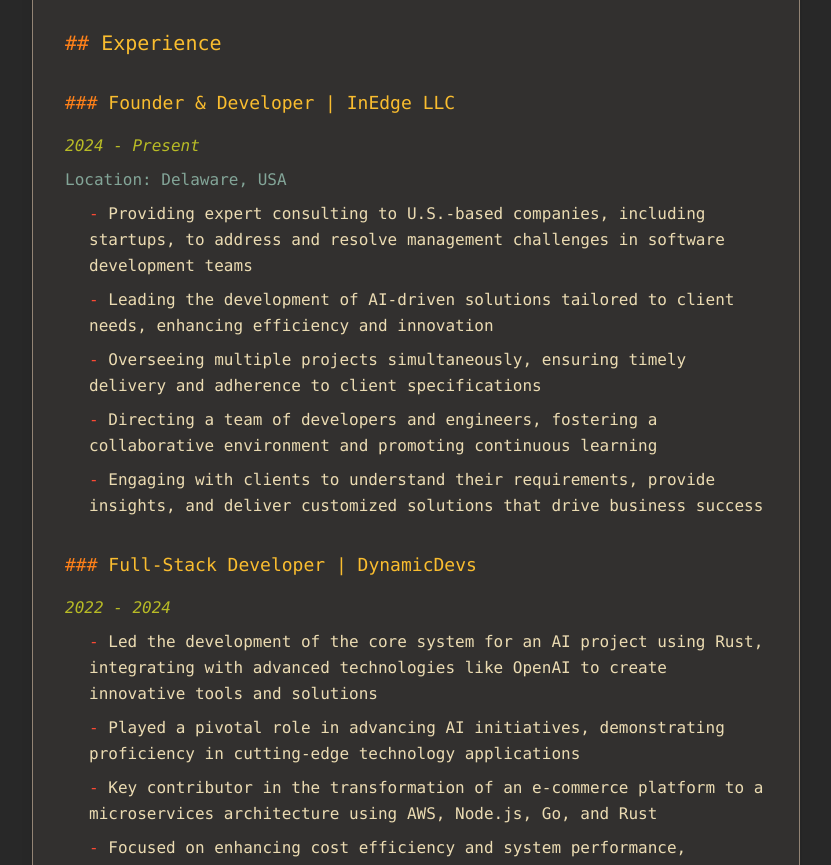
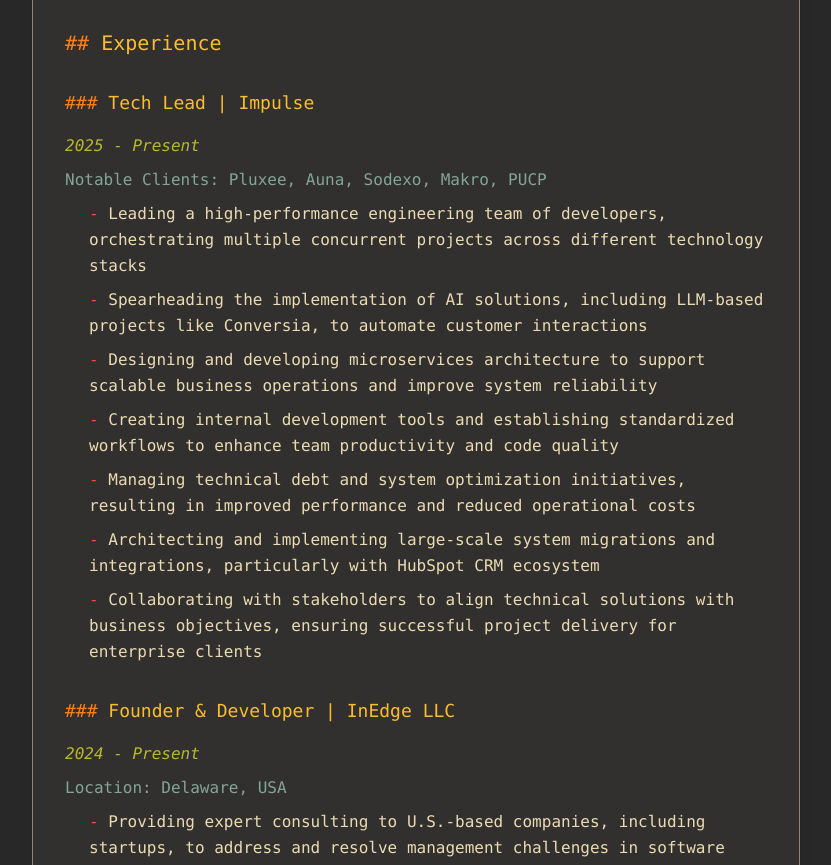
Before and after one commit to Abraxas-365/Portfolio, a plain HTML site: page static/index.html in a window 1280 px wide. Shown: the part 2479-3344 px from the top of the page, without its empty margins (224-1055 px from the left). Drawn offline with nearby package versions, Linux system fonts and the light colour scheme; no server answers.

Commit message:
Adding xp

```diff
--- a/static/index.html
+++ b/static/index.html
@@ -121,8 +121,11 @@
             implementing secure, efficient systems using Go, Rust, and Node.js. When I'm not coding, I enjoy traveling
             to far-off places, exploring altered perspectives, and trying
             exciting sports that get my heart racing. I'm always looking to <span class="relative group cursor-help">
-                <span class="bg-clip-text text-transparent bg-gradient-to-r from-gruvbox-purple via-gruvbox-blue to-gruvbox-green hover:from-gruvbox-red hover:via-gruvbox-yellow hover:to-gruvbox-aqua transition-all duration-700">expand my mind</span>
-                <span class="absolute hidden group-hover:inline-block bg-gruvbox-bg-soft text-gruvbox-yellow px-2 py-1 rounded shadow-lg -mt-8 ml-2">🍄</span>
+                <span
+                    class="bg-clip-text text-transparent bg-gradient-to-r from-gruvbox-purple via-gruvbox-blue to-gruvbox-green hover:from-gruvbox-red hover:via-gruvbox-yellow hover:to-gruvbox-aqua transition-all duration-700">expand
+                    my mind</span>
+                <span
+                    class="absolute hidden group-hover:inline-block bg-gruvbox-bg-soft text-gruvbox-yellow px-2 py-1 rounded shadow-lg -mt-8 ml-2">🍄</span>
             </span> and grow my skills in both technology and
             leadership.</p>
 
@@ -153,7 +156,9 @@
                     <svg xmlns="http://www.w3.org/2000/svg" width="16" height="16" viewBox="0 0 24 24" fill="none"
                         stroke="currentColor" stroke-width="2" stroke-linecap="round" stroke-linejoin="round"
                         class="mr-1">
-                        <polygon points="12 2 15.09 8.26 22 9.27 17 14.14 18.18 21.02 12 17.77 5.82 21.02 7 14.14 2 9.27 8.91 8.26 12 2"></polygon>
+                        <polygon
+                            points="12 2 15.09 8.26 22 9.27 17 14.14 18.18 21.02 12 17.77 5.82 21.02 7 14.14 2 9.27 8.91 8.26 12 2">
+                        </polygon>
                     </svg>
                     <span class="github-stars" data-repo="Abraxas-365/langchain-rust">--</span>
                 </div>
@@ -179,7 +184,9 @@
                     <svg xmlns="http://www.w3.org/2000/svg" width="16" height="16" viewBox="0 0 24 24" fill="none"
                         stroke="currentColor" stroke-width="2" stroke-linecap="round" stroke-linejoin="round"
                         class="mr-1">
-                        <polygon points="12 2 15.09 8.26 22 9.27 17 14.14 18.18 21.02 12 17.77 5.82 21.02 7 14.14 2 9.27 8.91 8.26 12 2"></polygon>
+                        <polygon
+                            points="12 2 15.09 8.26 22 9.27 17 14.14 18.18 21.02 12 17.77 5.82 21.02 7 14.14 2 9.27 8.91 8.26 12 2">
+                        </polygon>
                     </svg>
                     <span class="github-stars" data-repo="Abraxas-365/r_clip">--</span>
                 </div>
@@ -205,7 +212,9 @@
                     <svg xmlns="http://www.w3.org/2000/svg" width="16" height="16" viewBox="0 0 24 24" fill="none"
                         stroke="currentColor" stroke-width="2" stroke-linecap="round" stroke-linejoin="round"
                         class="mr-1">
-                        <polygon points="12 2 15.09 8.26 22 9.27 17 14.14 18.18 21.02 12 17.77 5.82 21.02 7 14.14 2 9.27 8.91 8.26 12 2"></polygon>
+                        <polygon
+                            points="12 2 15.09 8.26 22 9.27 17 14.14 18.18 21.02 12 17.77 5.82 21.02 7 14.14 2 9.27 8.91 8.26 12 2">
+                        </polygon>
                     </svg>
                     <span class="github-stars" data-repo="Abraxas-365/open-gh-copilot">--</span>
                 </div>
@@ -226,12 +235,15 @@
         <!-- Project 4 -->
         <div class="border border-gruvbox-gray rounded-md p-4 mb-6">
             <div class="flex flex-col sm:flex-row justify-between sm:items-center">
-                <h3 class="text-lg text-gruvbox-yellow font-normal mt-0 mb-4 sm:mb-0 relative">Polyglot Lambda Examples</h3>
+                <h3 class="text-lg text-gruvbox-yellow font-normal mt-0 mb-4 sm:mb-0 relative">Polyglot Lambda Examples
+                </h3>
                 <div class="flex items-center mb-4 sm:mb-0 text-gruvbox-yellow">
                     <svg xmlns="http://www.w3.org/2000/svg" width="16" height="16" viewBox="0 0 24 24" fill="none"
                         stroke="currentColor" stroke-width="2" stroke-linecap="round" stroke-linejoin="round"
                         class="mr-1">
-                        <polygon points="12 2 15.09 8.26 22 9.27 17 14.14 18.18 21.02 12 17.77 5.82 21.02 7 14.14 2 9.27 8.91 8.26 12 2"></polygon>
+                        <polygon
+                            points="12 2 15.09 8.26 22 9.27 17 14.14 18.18 21.02 12 17.77 5.82 21.02 7 14.14 2 9.27 8.91 8.26 12 2">
+                        </polygon>
                     </svg>
                     <span class="github-stars" data-repo="Abraxas-365/polyglot-lambda-examples">--</span>
                 </div>
@@ -252,12 +264,15 @@
         <!-- Project 5 -->
         <div class="border border-gruvbox-gray rounded-md p-4 mb-6">
             <div class="flex flex-col sm:flex-row justify-between sm:items-center">
-                <h3 class="text-lg text-gruvbox-yellow font-normal mt-0 mb-4 sm:mb-0 relative">Go Vertical Slice Architecture</h3>
+                <h3 class="text-lg text-gruvbox-yellow font-normal mt-0 mb-4 sm:mb-0 relative">Go Vertical Slice
+                    Architecture</h3>
                 <div class="flex items-center mb-4 sm:mb-0 text-gruvbox-yellow">
                     <svg xmlns="http://www.w3.org/2000/svg" width="16" height="16" viewBox="0 0 24 24" fill="none"
                         stroke="currentColor" stroke-width="2" stroke-linecap="round" stroke-linejoin="round"
                         class="mr-1">
-                        <polygon points="12 2 15.09 8.26 22 9.27 17 14.14 18.18 21.02 12 17.77 5.82 21.02 7 14.14 2 9.27 8.91 8.26 12 2"></polygon>
+                        <polygon
+                            points="12 2 15.09 8.26 22 9.27 17 14.14 18.18 21.02 12 17.77 5.82 21.02 7 14.14 2 9.27 8.91 8.26 12 2">
+                        </polygon>
                     </svg>
                     <span class="github-stars" data-repo="sebajax/go-vertical-slice-architecture">--</span>
                 </div>
@@ -279,12 +294,15 @@
         <!-- Project 6 -->
         <div class="border border-gruvbox-gray rounded-md p-4 mb-6">
             <div class="flex flex-col sm:flex-row justify-between sm:items-center">
-                <h3 class="text-lg text-gruvbox-yellow font-normal mt-0 mb-4 sm:mb-0 relative">LangChain Go Contributor</h3>
+                <h3 class="text-lg text-gruvbox-yellow font-normal mt-0 mb-4 sm:mb-0 relative">LangChain Go Contributor
+                </h3>
                 <div class="flex items-center mb-4 sm:mb-0 text-gruvbox-yellow">
                     <svg xmlns="http://www.w3.org/2000/svg" width="16" height="16" viewBox="0 0 24 24" fill="none"
                         stroke="currentColor" stroke-width="2" stroke-linecap="round" stroke-linejoin="round"
                         class="mr-1">
-                        <polygon points="12 2 15.09 8.26 22 9.27 17 14.14 18.18 21.02 12 17.77 5.82 21.02 7 14.14 2 9.27 8.91 8.26 12 2"></polygon>
+                        <polygon
+                            points="12 2 15.09 8.26 22 9.27 17 14.14 18.18 21.02 12 17.77 5.82 21.02 7 14.14 2 9.27 8.91 8.26 12 2">
+                        </polygon>
                     </svg>
                     <span class="github-stars" data-repo="tmc/langchaingo">--</span>
                 </div>
@@ -304,6 +322,25 @@
 
         <h2 class="text-xl text-gruvbox-yellow font-normal mt-8 mb-6 relative">Experience</h2>
 
+        <h3 class="text-lg text-gruvbox-yellow font-normal mt-8 mb-4 relative">Tech Lead | Impulse</h3>
+        <p class="my-2"><span class="text-gruvbox-green italic">2025 - Present</span></p>
+        <p class="my-2"><span class="text-gruvbox-blue">Notable Clients: Pluxee, Auna, Sodexo, Makro, PUCP</span></p>
+        <ul class="pl-6">
+            <li>Leading a high-performance engineering team of developers, orchestrating multiple concurrent
+                projects across different technology stacks</li>
+            <li>Spearheading the implementation of AI solutions, including LLM-based projects like Conversia, to
+                automate customer interactions</li>
+            <li>Designing and developing microservices architecture to support scalable business operations and improve
+                system reliability</li>
+            <li>Creating internal development tools and establishing standardized workflows to enhance team productivity
+                and code quality</li>
+            <li>Managing technical debt and system optimization initiatives, resulting in improved performance and
+                reduced operational costs</li>
+            <li>Architecting and implementing large-scale system migrations and integrations, particularly with HubSpot
+                CRM ecosystem</li>
+            <li>Collaborating with stakeholders to align technical solutions with business objectives, ensuring
+                successful project delivery for enterprise clients</li>
+        </ul>
         <h3 class="text-lg text-gruvbox-yellow font-normal mt-8 mb-4 relative">Founder & Developer | InEdge LLC</h3>
         <p class="my-2"><span class="text-gruvbox-green italic">2024 - Present</span></p>
         <p class="my-2"><span class="text-gruvbox-blue">Location: Delaware, USA</span></p>
@@ -367,7 +404,7 @@
 
     <!-- Script to fetch GitHub stars -->
     <script>
-        document.addEventListener('DOMContentLoaded', async function() {
+        document.addEventListener('DOMContentLoaded', async function () {
             // Function to fetch GitHub stars
             async function fetchGitHubStars(repo) {
                 try {
```
